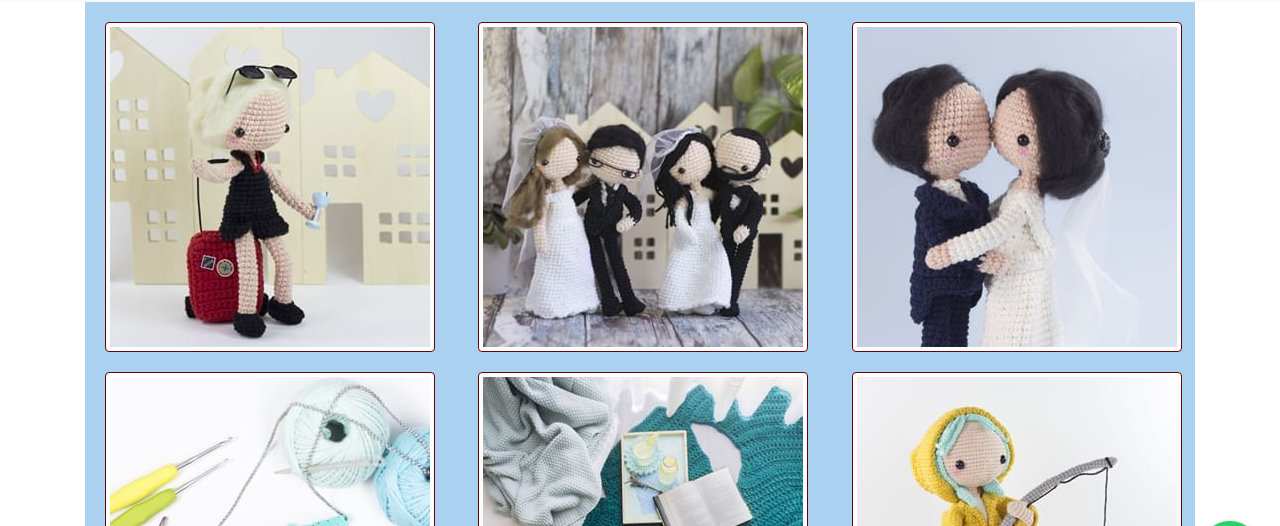
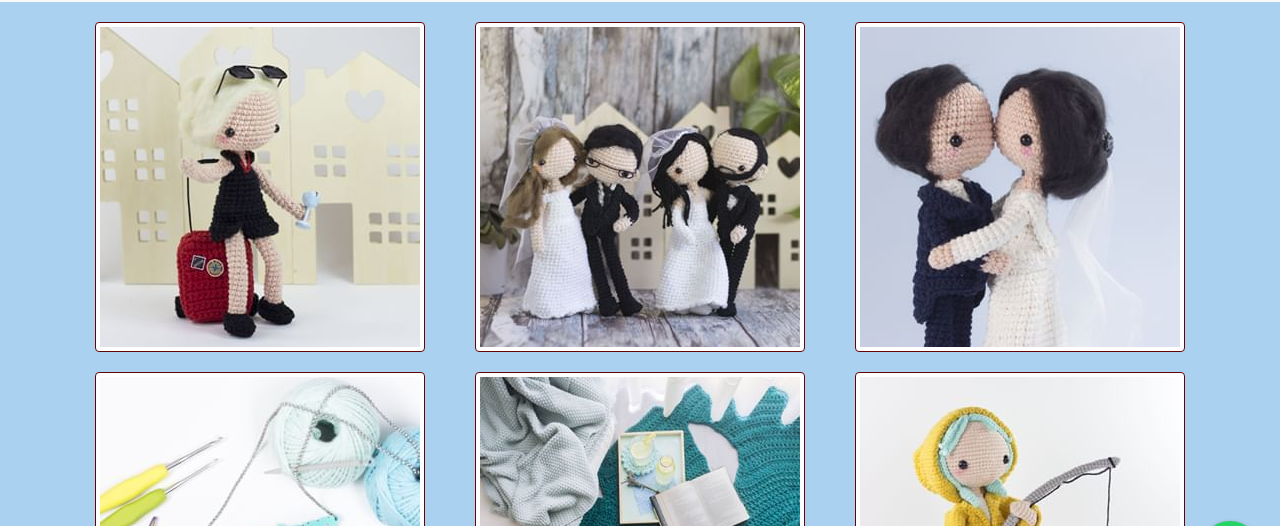
Before and after one commit to joaquinalegre/TPAmigurumis, a plain HTML site: page index.html in a window 1280 px wide. Shown: the part 159-685 px from the top of the page. Drawn offline with nearby package versions, Linux system fonts and the light colour scheme.

Commit message:
Update index.html

```diff
--- a/index.html
+++ b/index.html
@@ -63,9 +63,9 @@ scrollToTopButton.addEventListener("click", () => {
         </div>
       </nav>
     </header>
-    <main class="principal">
+    <main class="principal bg-imagenes">
       <div class="container">
-        <div class="image-grid bg-imagenes">
+        <div class="image-grid">
             <div class="row">
                 <div class="col-md-4">
                     <img src="Images/foto1.jpg" alt="Image 1" class="img-thumbnail" style="margin: 10px;">
```
